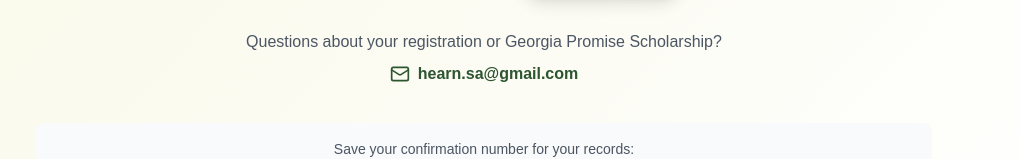
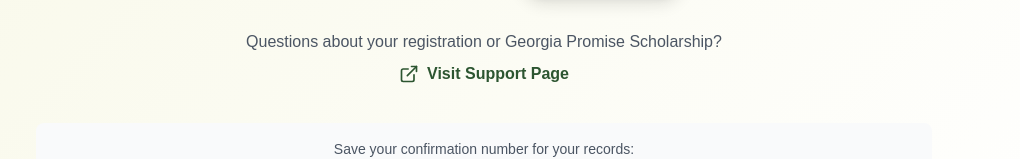
Before and after one commit to SAHearn1/rootwork-saturday-enrollment, a Next.js app: page /register/confirmation in a window 1280 px wide. Shown: the part 1113-1272 px from the top of the page, without its empty margins (156-1176 px from the left). Built offline with nearby package versions, Linux system fonts and the light colour scheme.

Commit message:
Replace email contact with support URL in confirmation page
Co-authored-by: SAHearn1 <214910089+SAHearn1@users.noreply.github.com>

```diff
--- a/src/app/register/confirmation/page.tsx
+++ b/src/app/register/confirmation/page.tsx
@@ -6,7 +6,7 @@
 import { Suspense } from 'react'
 import { useSearchParams } from 'next/navigation'
 import Link from 'next/link'
-import { CheckCircle, Calendar, Clock, MapPin, User, DollarSign, Download, Mail, AlertTriangle, ExternalLink, CreditCard, CheckSquare } from 'lucide-react'
+import { CheckCircle, Calendar, Clock, MapPin, User, DollarSign, Download, AlertTriangle, ExternalLink, CreditCard, CheckSquare } from 'lucide-react'
 
 function ConfirmationPageContent() {
   const searchParams = useSearchParams()
@@ -525,11 +525,13 @@ function ConfirmationPageContent() {
             Questions about your registration or Georgia Promise Scholarship?
           </p>
           <a
-            href="mailto:hearn.sa@gmail.com"
+            href="https://www.google.com/support/accounts/bin/answer.py?answer=181692"
+            target="_blank"
+            rel="noopener noreferrer"
             className="inline-flex items-center gap-2 text-evergreen font-semibold hover:underline"
           >
-            <Mail className="w-5 h-5" />
-            hearn.sa@gmail.com
+            <ExternalLink className="w-5 h-5" />
+            Visit Support Page
           </a>
         </div>
 
```
